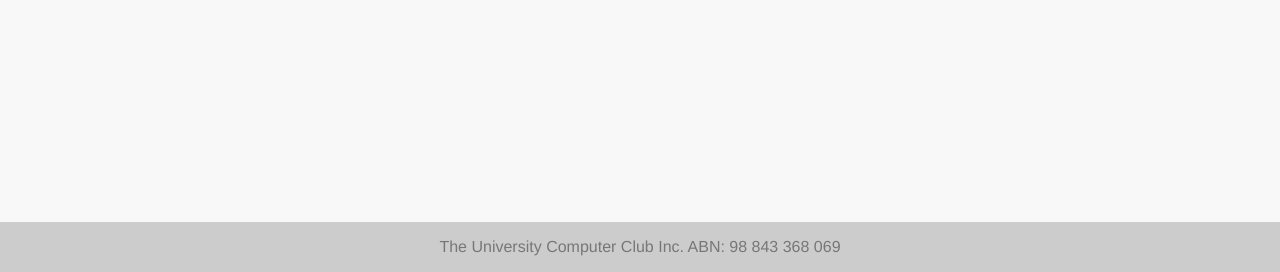
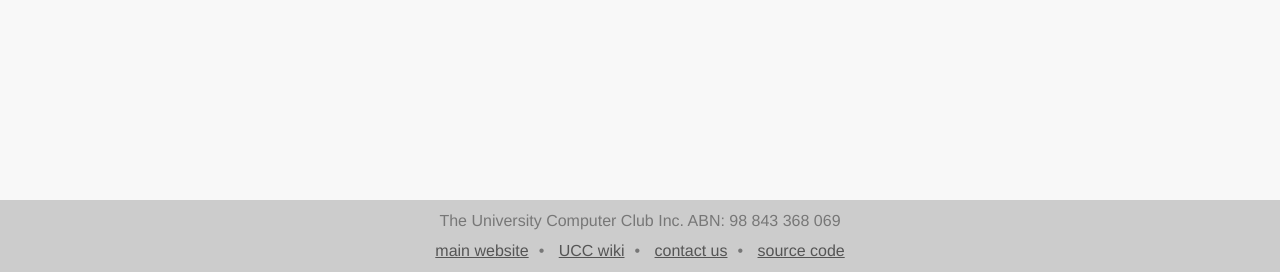
Before and after one commit to frekky/donation-portal, a Django app: template gms/memberdb/templates/home.html in a window 1280 px wide. Shown: the part 528-800 px from the top of the page. Run offline with Django 3.2, Linux system fonts and the light colour scheme; the template is opened without the code that fills it, so the values that code supplies are empty.

Commit message:
add useful links to page footer

```diff
--- a/gms/memberdb/static/shared.css
+++ b/gms/memberdb/static/shared.css
@@ -40,12 +40,25 @@ body {
     color: #777;
     text-align: center;
     overflow: hidden;
-    z-index: -1;
 }
 
 #footer p {
     padding: 0;
+    margin: 12px 0 6px 0;
 }
+
+.linkslist a {
+    display: inline-block;
+    padding: 0;
+    margin: 6px 10px 12px 10px;
+    color: #555;
+}
+
+.linkslist a:visited {
+    color: #333;
+}
+
+
 
 
 /* MESSAGES & ERRORS */
--- a/gms/memberdb/templates/base.html
+++ b/gms/memberdb/templates/base.html
@@ -3,7 +3,7 @@
 <html>
 <head>
     <!-- MemberDB base template -->
-    <title>{% block title %}{% endblock %}</title>
+    <title>{% block title %}UCC MemberDB{% endblock %}</title>
     <link rel="shortcut icon" type="image/png" href="{% static 'ucc-logo.png' %}"/>
     <link rel="stylesheet" type="text/css" href="{% static "memberdb.css" %}">
     {% block prestyle %}{% endblock %}
@@ -23,7 +23,7 @@
         {% block navbar %}
         <nav>
             {% block branding %}
-            <a class="logo" href="https://ucc.asn.au"></a>
+            <a class="logo" title="UCC logo"></a>
             {% endblock %}
 
             {# fancy automatic navbar thing from https://stackoverflow.com/questions/39639264 #}
@@ -56,7 +56,7 @@
     <!-- Content -->
     <div id="content">
         {% block pretitle %}{% endblock %}
-        {% block content_title %}{% endblock %}
+        {% block content_title %}<h1></h1>{% endblock %}
         {% block content %}
         {% endblock %}
         <!-- sidebar -->
@@ -72,6 +72,12 @@
             The University Computer Club Inc.
             ABN: 98 843 368 069
         </p>
+        <div class="linkslist">
+            <a href="https://www.ucc.asn.au">main website</a>&#8226;
+            <a href="https://wiki.ucc.asn.au">UCC wiki</a>&#8226;
+            <a href="https://www.ucc.asn.au/aboutucc/contact.ucc">contact us</a>&#8226;
+            <a href="https://gitlab.ucc.asn.au/frekk/uccportal">source code</a>
+        </div>
     </div>
     {% endblock %}
     <!-- END Footer -->
```
